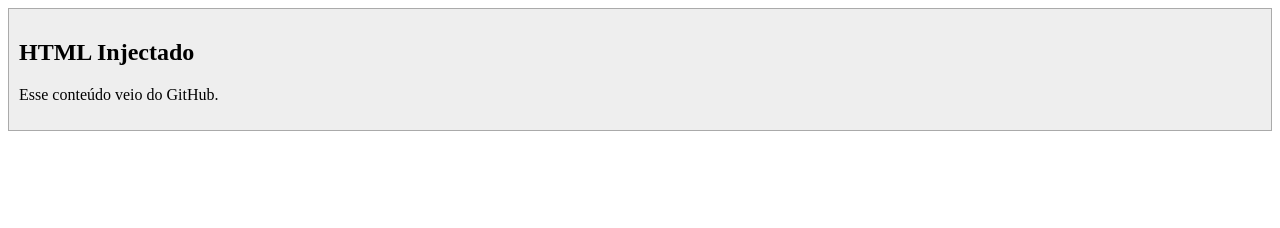
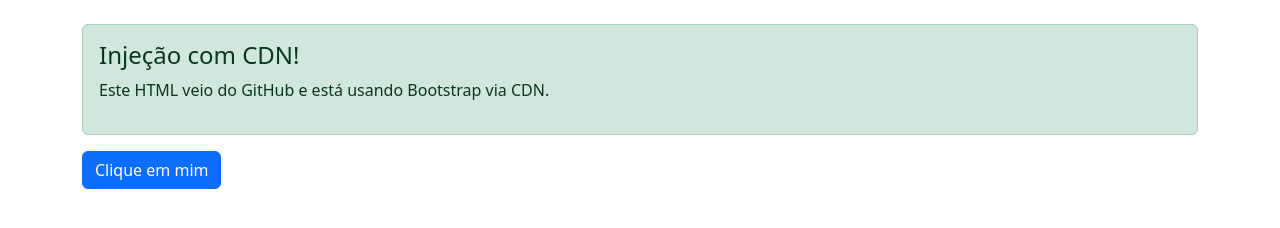
Before and after one commit to Gitscriptz/Ken-ai-p, a plain HTML site: page ken.html in a window 1280 px wide. Drawn offline with nearby package versions, Linux system fonts and the light colour scheme.

Commit message:
Update ken.html

```diff
--- a/ken.html
+++ b/ken.html
@@ -1,4 +1,18 @@
-<div style="padding: 10px; background: #eee; border: 1px solid #aaa;">
-  <h2>HTML Injectado</h2>
-  <p>Esse conteúdo veio do GitHub.</p>
+<!-- Bootstrap CSS via CDN -->
+<link href="https://cdn.jsdelivr.net/npm/bootstrap@5.3.3/dist/css/bootstrap.min.css" rel="stylesheet">
+
+<div class="container mt-4">
+  <div class="alert alert-success" role="alert">
+    <h4 class="alert-heading">Injeção com CDN!</h4>
+    <p>Este HTML veio do GitHub e está usando Bootstrap via CDN.</p>
+  </div>
+  <button id="btnTest" class="btn btn-primary">Clique em mim</button>
 </div>
+
+<!-- jQuery + JS personalizado -->
+<script src="https://code.jquery.com/jquery-3.7.1.min.js"></script>
+<script>
+  $('#btnTest').on('click', function () {
+    alert("Botão funcionando com jQuery via CDN!");
+  });
+</script>
```
